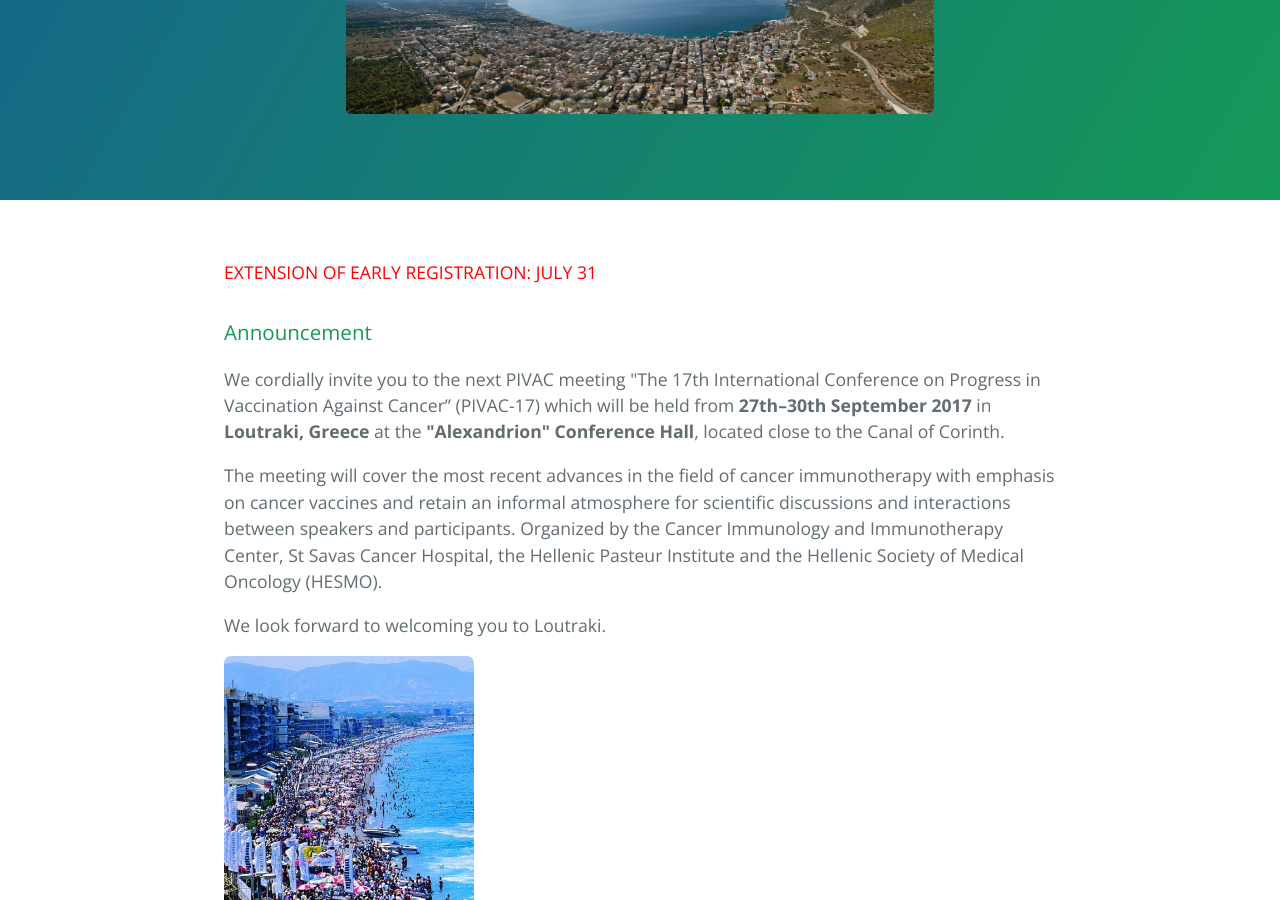
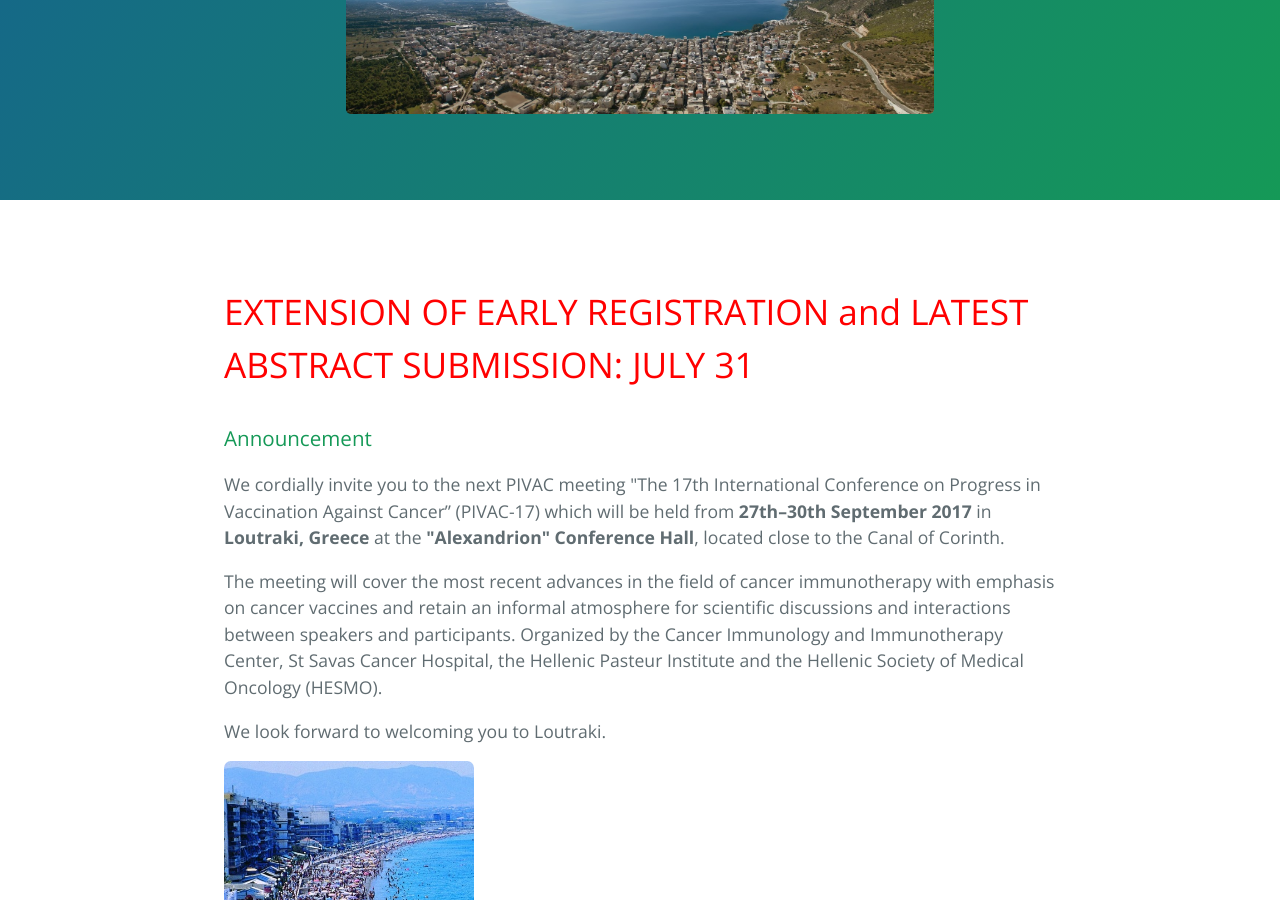
Before and after one commit to moodmosaic/pivac17, a Jekyll site: the page index.html, which Jekyll copies as it is, in a window 1280 px wide and 900 px high, scrolled down 907 px. Built offline with Jekyll 4.4.1, drawn with Linux system fonts in a browser that asks for light colours.

Commit message:
Make the announcement for the extension of early registrations bigger.

```diff
--- a/index.html
+++ b/index.html
@@ -28,7 +28,7 @@
     </section>
 
     <section class="main-content">
-    <p><br><span style="color: red;">EXTENSION OF EARLY REGISTRATION: JULY 31</span></p>
+    <h1><br><span style="color: red;">EXTENSION OF EARLY REGISTRATION and LATEST ABSTRACT SUBMISSION: JULY 31 </span></h1>
       <h3>
 <a id="announcement" class="anchor" href="#announcement" aria-hidden="true"><span aria-hidden="true" class="octicon octicon-link"></span></a>Announcement</h3>
 
```
